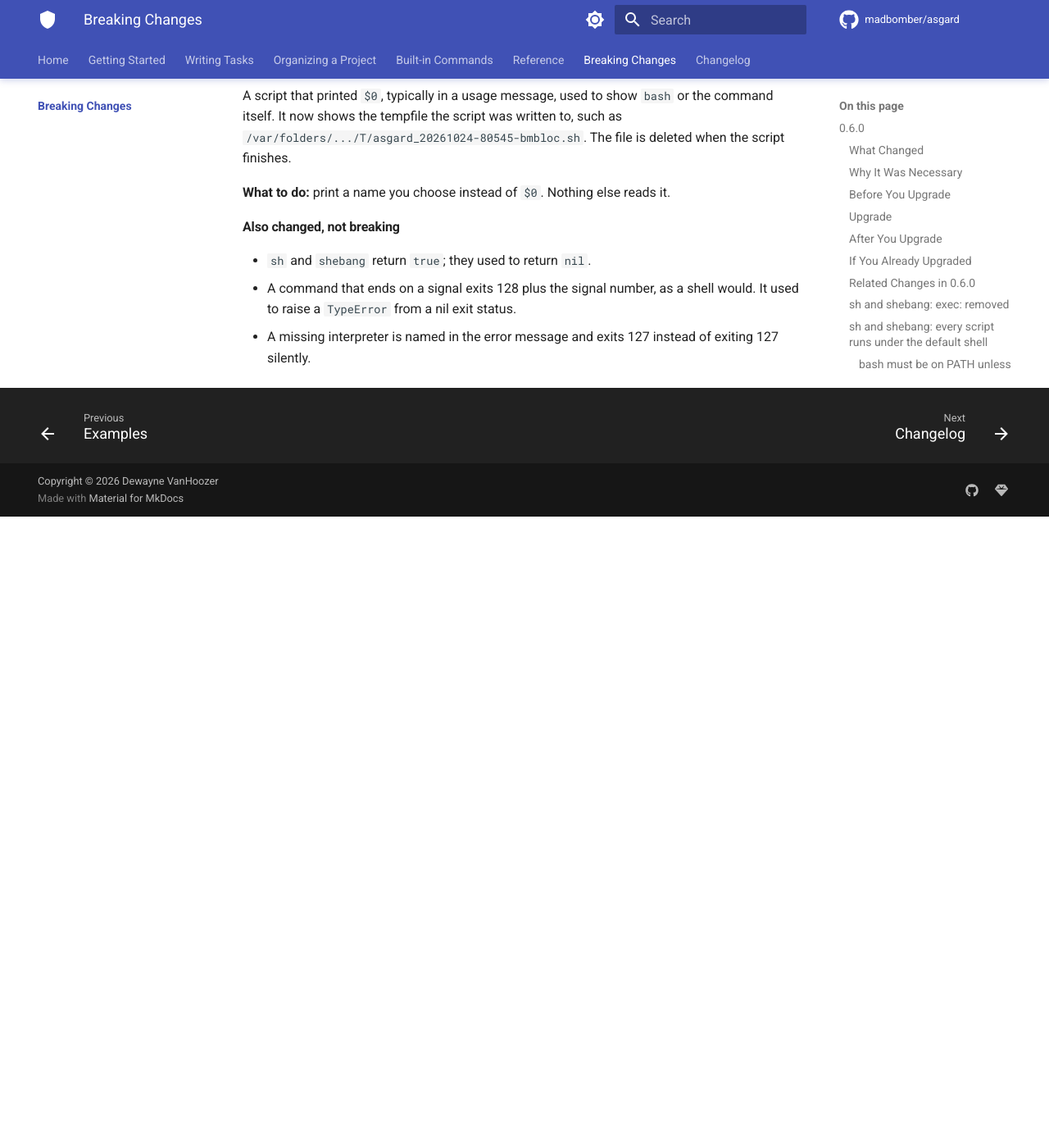
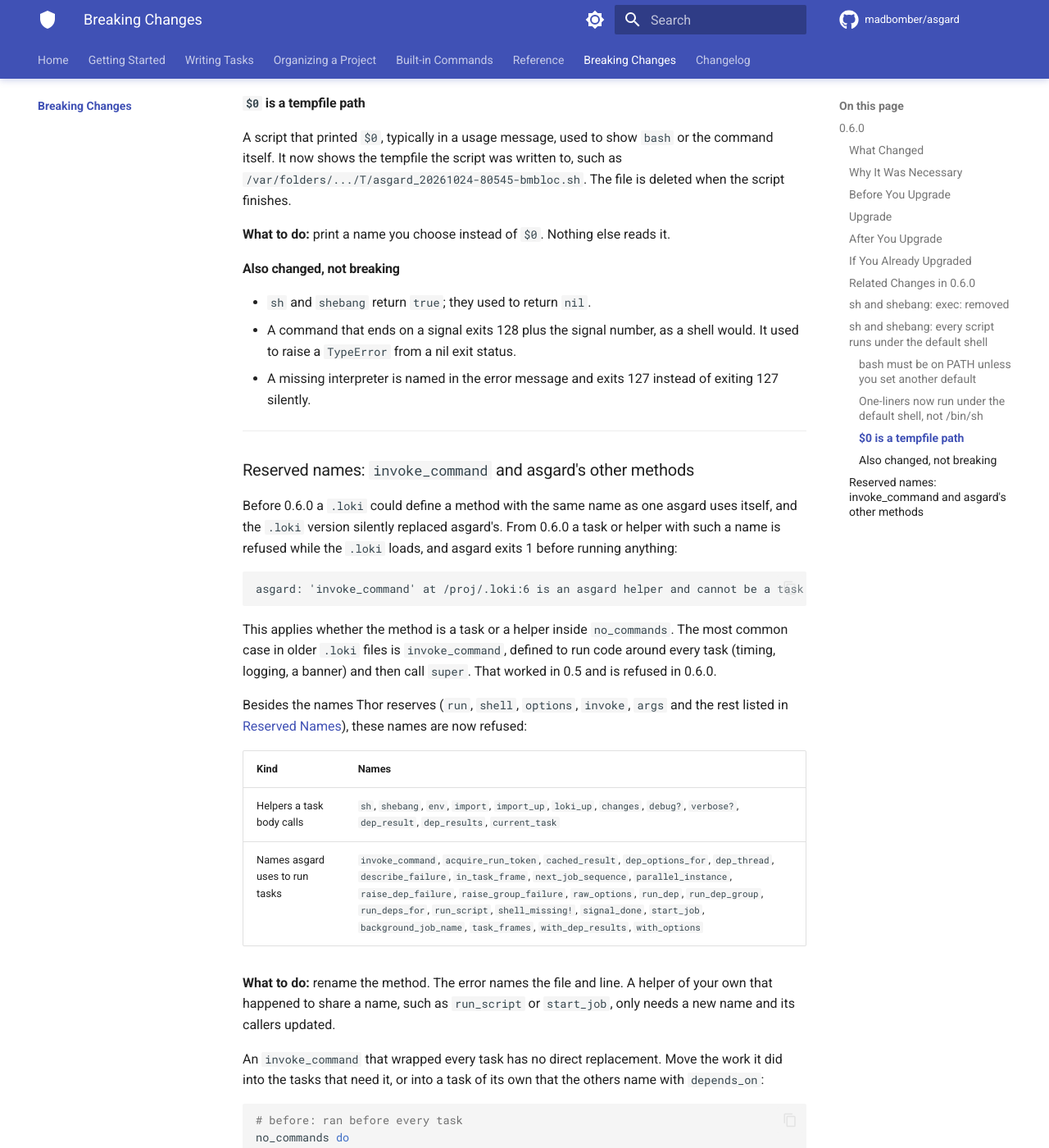
Before and after one commit to MadBomber/asgard, an MkDocs documentation site: the page built from docs/breaking-changes.md, in a window 1280 px wide and 1400 px high, scrolled down 6232 px. Shown: the whole window at 82% size. Built offline with MkDocs 1.6.1 and Material for MkDocs 9.7.7, drawn with Linux system fonts in a browser that asks for light colours; comment, search, counter and statistics services are not loaded; before the commit the page ends 6862 px from its top, so only the background shows below that; some of the changed text lies outside the part shown.

Commit message:
updated the breaking changes doc

````diff
--- a/docs/breaking-changes.md
+++ b/docs/breaking-changes.md
@@ -16,6 +16,9 @@ runs under the shell set with `default_shell`, one line or many. A `.loki`
 that never calls `default_shell` gets `bash`, which must then be on
 `PATH`. Both are covered at the end of this page,
 starting at [`sh` and `shebang`: `exec:` removed](#sh-and-shebang-exec-removed).
+Methods named after asgard's own, such as `invoke_command`, are now refused when
+`.loki` loads; see
+[Reserved names](#reserved-names-invoke_command-and-asgards-other-methods).
 The other changes in the release are listed in the [Changelog](changelog.md).
 
 ---
@@ -332,3 +335,59 @@ reads it.
   shell would. It used to raise a `TypeError` from a nil exit status.
 - A missing interpreter is named in the error message and exits 127
   instead of exiting 127 silently.
+
+---
+
+### Reserved names: `invoke_command` and asgard's other methods
+
+Before 0.6.0 a `.loki` could define a method with the same name as one
+asgard uses itself, and the `.loki` version silently replaced asgard's.
+From 0.6.0 a task or helper with such a name is refused while the `.loki`
+loads, and asgard exits 1 before running anything:
+
+```
+asgard: 'invoke_command' at /proj/.loki:6 is an asgard helper and cannot be a task or helper; rename it
+```
+
+This applies whether the method is a task or a helper inside `no_commands`.
+The most common case in older `.loki` files is `invoke_command`, defined
+to run code around every task (timing, logging, a banner) and then call
+`super`. That worked in 0.5 and is refused in 0.6.0.
+
+Besides the names Thor reserves (`run`, `shell`, `options`, `invoke`,
+`args` and the rest listed in [Reserved Names](tasks.md#reserved-names)),
+these names are now refused:
+
+| Kind | Names |
+|---|---|
+| Helpers a task body calls | `sh`, `shebang`, `env`, `import`, `import_up`, `loki_up`, `changes`, `debug?`, `verbose?`, `dep_result`, `dep_results`, `current_task` |
+| Names asgard uses to run tasks | `invoke_command`, `acquire_run_token`, `cached_result`, `dep_options_for`, `dep_thread`, `describe_failure`, `in_task_frame`, `next_job_sequence`, `parallel_instance`, `raise_dep_failure`, `raise_group_failure`, `raw_options`, `run_dep`, `run_dep_group`, `run_deps_for`, `run_script`, `shell_missing!`, `signal_done`, `start_job`, `background_job_name`, `task_frames`, `with_dep_results`, `with_options` |
+
+**What to do:** rename the method. The error names the file and line.
+A helper of your own that happened to share a name, such as `run_script`
+or `start_job`, only needs a new name and its callers updated.
+
+An `invoke_command` that wrapped every task has no direct replacement.
+Move the work it did into the tasks that need it, or into a task of its
+own that the others name with `depends_on`:
+
+```ruby
+# before: ran before every task
+no_commands do
+  def invoke_command(command, *args)
+    puts "== #{command.name}"
+    super
+  end
+end
+
+# from 0.6.0
+desc "banner", "Print the run banner"
+def banner = puts "== #{ARGV.first}"
+
+depends_on :banner
+desc "build", "Build the project"
+def build = sh "make"
+```
+
+A dependency runs once per `asgard` invocation, so `banner` prints once
+however many tasks depend on it.
````
